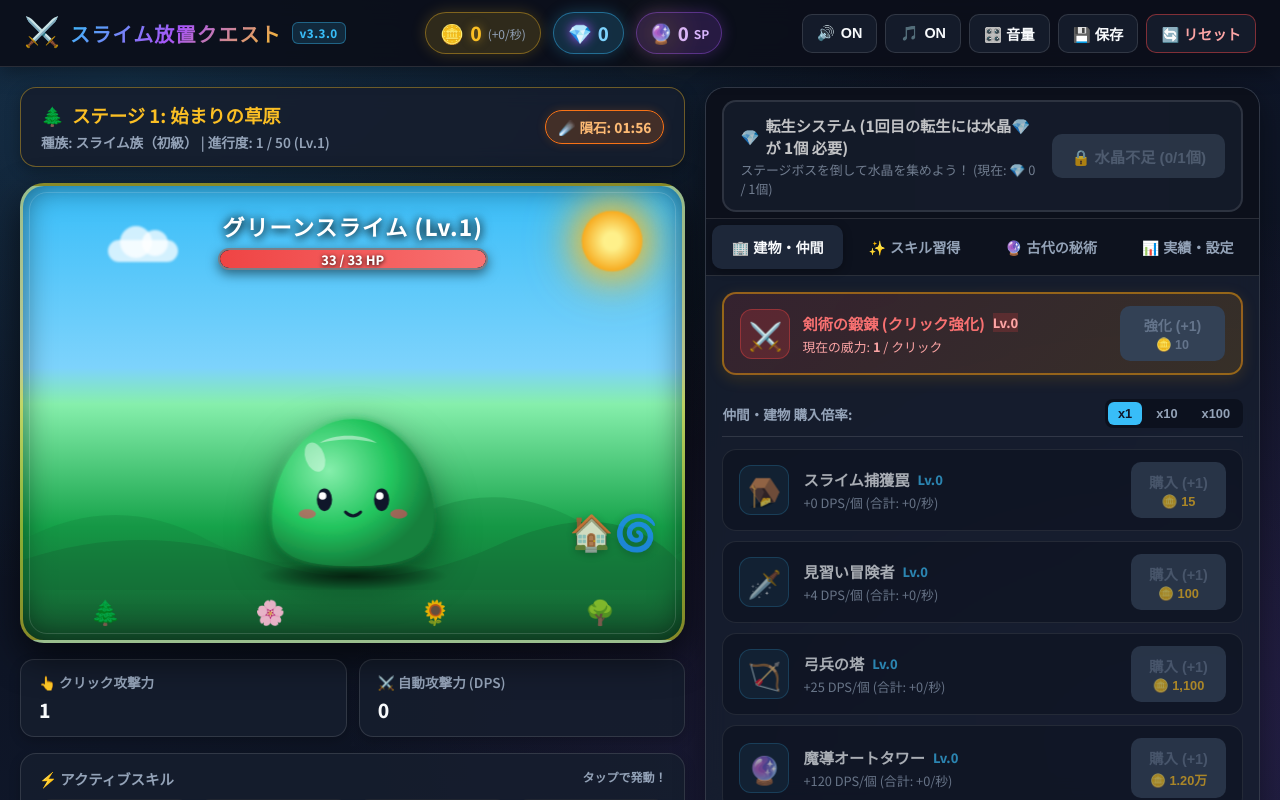
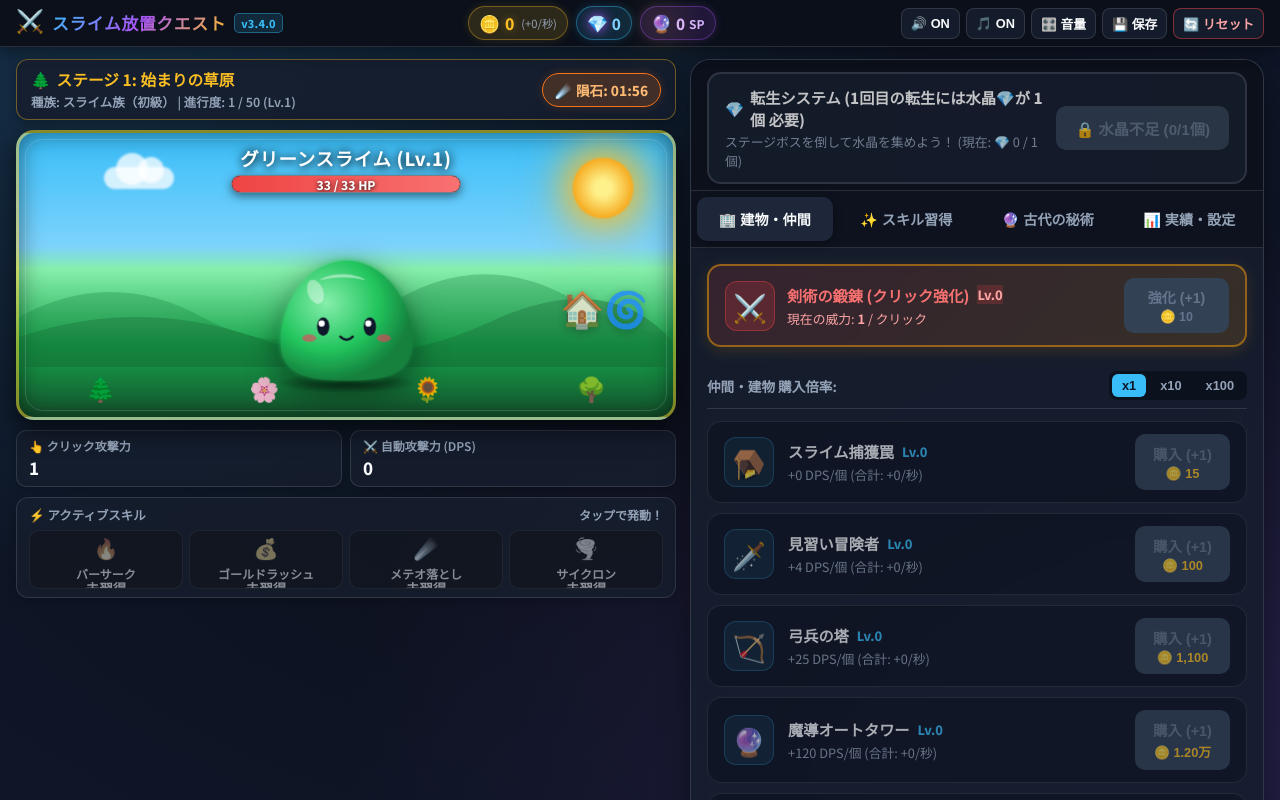
Before and after one commit to kousuke-f-star/KosProjects, a plain HTML site: page index.html in a window 1280 px wide. Drawn offline with Linux system fonts and the light colour scheme.

Commit message:
feat: v3.4.0 - 全機能100%維持！iPad・タブレット画面に完全最適化した超スリム・スマートUI設計！画面下への侵食を完全解消！

```diff
--- a/index.html
+++ b/index.html
@@ -7,7 +7,7 @@
   <link rel="preconnect" href="https://fonts.googleapis.com">
   <link rel="preconnect" href="https://fonts.gstatic.com" crossorigin>
   <link href="https://fonts.googleapis.com/css2?family=Noto+Sans+JP:wght@400;600;700;800;900&display=swap" rel="stylesheet">
-  <link rel="stylesheet" href="style.css?v=3.3.0">
+  <link rel="stylesheet" href="style.css?v=3.4.0">
 </head>
 <body>
 
@@ -16,7 +16,7 @@
     <div class="logo-area">
       <div class="logo-icon">⚔️</div>
       <h1>スライム放置クエスト</h1>
-      <span class="version-badge" id="app-version">v3.3.0</span>
+      <span class="version-badge" id="app-version">v3.4.0</span>
     </div>
 
     <div class="header-stats">
@@ -380,6 +380,6 @@
   <div class="toast-container" id="toast-container"></div>
 
   <!-- ゲームスクリプト -->
-  <script src="game.js?v=3.3.0"></script>
+  <script src="game.js?v=3.4.0"></script>
 </body>
 </html>
--- a/style.css
+++ b/style.css
@@ -50,106 +50,112 @@ body {
   flex-direction: column;
 }
 
-/* ヘッダー */
+/* ヘッダー（スリム・コンパクト設計でiPadでも1行にすっきり収まる） */
 header {
   display: flex;
   justify-content: space-between;
   align-items: center;
-  padding: 12px 24px;
-  background: rgba(11, 15, 25, 0.92);
+  padding: 6px 16px;
+  background: rgba(11, 15, 25, 0.94);
   backdrop-filter: blur(12px);
   border-bottom: 1px solid var(--border-color);
   position: sticky;
   top: 0;
   z-index: 100;
-  box-shadow: 0 4px 20px rgba(0, 0, 0, 0.4);
+  box-shadow: 0 4px 16px rgba(0, 0, 0, 0.4);
+  gap: 10px;
+  flex-wrap: nowrap;
 }
 
 .logo-area {
   display: flex;
   align-items: center;
-  gap: 10px;
+  gap: 8px;
+  flex-shrink: 0;
 }
 
 .logo-icon {
-  font-size: 1.8rem;
+  font-size: 1.4rem;
   animation: bounce-small 2s infinite ease-in-out;
 }
 
 .logo-area h1 {
-  font-size: 1.25rem;
+  font-size: 1.05rem;
   font-weight: 800;
   background: linear-gradient(135deg, #38bdf8, #a855f7, #fbbf24);
   -webkit-background-clip: text;
   -webkit-text-fill-color: transparent;
-  letter-spacing: 0.06em;
+  letter-spacing: 0.04em;
+  white-space: nowrap;
 }
 
 .version-badge {
   background: rgba(56, 189, 248, 0.15);
   border: 1px solid rgba(56, 189, 248, 0.4);
   color: #38bdf8;
-  font-size: 0.72rem;
-  font-weight: 800;
-  padding: 2px 7px;
-  border-radius: 6px;
-  letter-spacing: 0.04em;
+  font-size: 0.68rem;
+  font-weight: 800;
+  padding: 1px 6px;
+  border-radius: 5px;
+  letter-spacing: 0.02em;
 }
 
 .header-stats {
   display: flex;
-  gap: 12px;
-  align-items: center;
+  gap: 8px;
+  align-items: center;
+  flex-shrink: 1;
 }
 
 .gold-display {
   display: flex;
   align-items: center;
-  gap: 6px;
-  background: rgba(251, 191, 36, 0.15);
-  border: 1px solid rgba(251, 191, 36, 0.4);
-  padding: 6px 14px;
+  gap: 5px;
+  background: rgba(251, 191, 36, 0.14);
+  border: 1px solid rgba(251, 191, 36, 0.35);
+  padding: 4px 10px;
   border-radius: 999px;
-  box-shadow: 0 0 15px rgba(251, 191, 36, 0.2);
+  box-shadow: 0 0 10px rgba(251, 191, 36, 0.15);
 }
 
 .gold-icon {
-  font-size: 1.2rem;
+  font-size: 1.05rem;
   animation: spin-slow 8s linear infinite;
 }
 
 .gold-value {
-  font-size: 1.2rem;
+  font-size: 0.98rem;
   font-weight: 800;
   color: var(--accent-gold);
   font-variant-numeric: tabular-nums;
-  text-shadow: 0 0 10px rgba(251, 191, 36, 0.5);
+  text-shadow: 0 0 8px rgba(251, 191, 36, 0.4);
 }
 
 .gps-value {
-  font-size: 0.75rem;
+  font-size: 0.7rem;
   color: var(--text-sub);
+  margin-left: 2px;
 }
 
 /* 転生の水晶表示バッジ */
 .crystal-display {
   display: flex;
   align-items: center;
-  gap: 6px;
-  background: rgba(56, 189, 248, 0.18);
-  border: 1px solid rgba(56, 189, 248, 0.45);
-  padding: 6px 14px;
+  gap: 4px;
+  background: rgba(56, 189, 248, 0.15);
+  border: 1px solid rgba(56, 189, 248, 0.4);
+  padding: 4px 10px;
   border-radius: 999px;
-  box-shadow: 0 0 15px rgba(56, 189, 248, 0.25);
+  box-shadow: 0 0 10px rgba(56, 189, 248, 0.2);
 }
 
 .crystal-icon {
-  font-size: 1.2rem;
+  font-size: 1.05rem;
   animation: magic-float 2.5s infinite ease-in-out;
 }
 
 .crystal-value {
-  font-size: 1.15rem;
+  font-size: 0.95rem;
   font-weight: 800;
   color: #7dd3fc;
 }
@@ -158,43 +164,45 @@ header {
 .soul-display {
   display: flex;
   align-items: center;
-  gap: 5px;
-  background: rgba(168, 85, 247, 0.18);
-  border: 1px solid rgba(168, 85, 247, 0.4);
-  padding: 6px 12px;
+  gap: 4px;
+  background: rgba(168, 85, 247, 0.15);
+  border: 1px solid rgba(168, 85, 247, 0.35);
+  padding: 4px 10px;
   border-radius: 999px;
-  box-shadow: 0 0 15px rgba(168, 85, 247, 0.25);
+  box-shadow: 0 0 10px rgba(168, 85, 247, 0.2);
 }
 
 .soul-icon {
-  font-size: 1.2rem;
+  font-size: 1.05rem;
   animation: pulse-glow 3s infinite ease-in-out;
 }
 
 .soul-value {
-  font-size: 1.15rem;
+  font-size: 0.95rem;
   font-weight: 800;
   color: var(--accent-purple-light);
 }
 
 .header-controls {
   display: flex;
-  gap: 8px;
+  gap: 6px;
+  flex-shrink: 0;
 }
 
 .icon-btn {
   background: var(--bg-card);
   border: 1px solid var(--border-color);
   color: var(--text-main);
-  padding: 8px 14px;
-  border-radius: 10px;
+  padding: 5px 9px;
+  border-radius: 8px;
   cursor: pointer;
-  font-size: 0.9rem;
+  font-size: 0.8rem;
   font-weight: 700;
   transition: all 0.2s;
   display: flex;
   align-items: center;
-  gap: 6px;
+  gap: 4px;
+  white-space: nowrap;
 }
 
 .icon-btn:hover {
@@ -203,12 +211,12 @@ header {
   transform: translateY(-1px);
 }
 
-/* メインレイアウト */
+/* メインレイアウト（iPadでも快適な2カラム・1画面設計） */
 .game-container {
   display: grid;
-  grid-template-columns: 1.2fr 1fr;
-  gap: 20px;
-  padding: 20px;
+  grid-template-columns: 1.15fr 1fr;
+  gap: 14px;
+  padding: 12px 16px;
   max-width: 1320px;
   margin: 0 auto;
   flex: 1;
@@ -218,8 +226,8 @@ header {
 @media (max-width: 960px) {
   .game-container {
     grid-template-columns: 1fr;
-    padding: 12px;
-    gap: 16px;
+    padding: 10px;
+    gap: 12px;
   }
 }
 
@@ -227,34 +235,34 @@ header {
 .battle-section {
   display: flex;
   flex-direction: column;
-  gap: 16px;
+  gap: 10px;
 }
 
 .stage-card {
   background: var(--bg-card);
   border: 1px solid var(--border-gold);
-  border-radius: 16px;
-  padding: 14px 20px;
+  border-radius: 12px;
+  padding: 8px 14px;
   backdrop-filter: blur(10px);
   display: flex;
   justify-content: space-between;
   align-items: center;
-  box-shadow: 0 4px 15px rgba(0, 0, 0, 0.3);
+  box-shadow: 0 3px 12px rgba(0, 0, 0, 0.3);
 }
 
 .stage-info h2 {
-  font-size: 1.15rem;
+  font-size: 0.98rem;
   font-weight: 700;
   color: var(--accent-gold);
   display: flex;
   align-items: center;
-  gap: 8px;
+  gap: 6px;
 }
 
 .stage-progress-text {
-  font-size: 0.85rem;
+  font-size: 0.78rem;
   color: var(--text-sub);
-  margin-top: 4px;
+  margin-top: 2px;
   font-weight: 600;
 }
 
@@ -307,16 +315,17 @@ header {
    =================================================== */
 .slime-arena {
   border: 3px solid rgba(251, 191, 36, 0.5);
-  border-radius: 24px;
-  padding: 24px 20px 20px 20px;
+  border-radius: 18px;
+  padding: 12px 14px 8px 14px;
   display: flex;
   flex-direction: column;
   align-items: center;
   justify-content: space-between;
   position: relative;
-  min-height: 460px;
+  min-height: 290px;
+  max-height: 315px;
   overflow: hidden;
-  box-shadow: 0 15px 35px rgba(0, 0, 0, 0.6), inset 0 0 30px rgba(0, 0, 0, 0.5);
+  box-shadow: 0 10px 25px rgba(0, 0, 0, 0.6), inset 0 0 25px rgba(0, 0, 0, 0.5);
   transition: background 0.6s ease, border-color 0.4s ease, box-shadow 0.4s ease;
 }
 
@@ -525,11 +534,11 @@ header {
 
 .slime-shadow {
   position: absolute;
-  bottom: 50px;
+  bottom: 24px;
   left: 50%;
   transform: translateX(-50%);
-  width: 190px;
-  height: 28px;
+  width: 140px;
+  height: 20px;
   background: radial-gradient(ellipse at center, rgba(0, 0, 0, 0.6) 0%, transparent 70%);
   border-radius: 50%;
   pointer-events: none;
@@ -613,23 +622,23 @@ header {
 }
 
 .enemy-name {
-  font-size: 1.4rem;
-  font-weight: 800;
-  letter-spacing: 0.05em;
-  margin-bottom: 6px;
+  font-size: 1.15rem;
+  font-weight: 800;
+  letter-spacing: 0.04em;
+  margin-bottom: 4px;
   color: #ffffff;
   text-shadow: 0 2px 8px rgba(0, 0, 0, 0.9), 0 0 12px rgba(0, 0, 0, 0.7);
 }
 
 .enemy-hp-container {
-  width: 270px;
-  height: 22px;
+  width: 230px;
+  height: 18px;
   background: var(--hp-bg);
-  border-radius: 12px;
+  border-radius: 10px;
   overflow: hidden;
   position: relative;
-  border: 2px solid rgba(255, 255, 255, 0.4);
-  box-shadow: 0 4px 12px rgba(0, 0, 0, 0.5), inset 0 2px 4px rgba(0, 0, 0, 0.5);
+  border: 1.5px solid rgba(255, 255, 255, 0.4);
+  box-shadow: 0 3px 10px rgba(0, 0, 0, 0.5), inset 0 2px 4px rgba(0, 0, 0, 0.5);
 }
 
 .enemy-hp-bar {
@@ -637,7 +646,7 @@ header {
   height: 100%;
   background: linear-gradient(90deg, #ef4444, #f87171);
   transition: width 0.15s ease-out;
-  border-radius: 10px;
+  border-radius: 8px;
 }
 
 .enemy-hp-text {
@@ -649,7 +658,7 @@ header {
   display: flex;
   align-items: center;
   justify-content: center;
-  font-size: 0.8rem;
+  font-size: 0.75rem;
   font-weight: 800;
   color: #fff;
   text-shadow: 0 1px 4px rgba(0, 0, 0, 0.95);
@@ -660,7 +669,7 @@ header {
   position: relative;
   cursor: pointer;
   z-index: 5;
-  margin: 15px 0 35px 0;
+  margin: 6px 0 12px 0;
   transition: transform 0.05s ease;
   touch-action: none !important;
   -webkit-touch-callout: none !important;
@@ -670,9 +679,9 @@ header {
 
 .slime-wrapper:active { transform: scale(0.92, 0.85); }
 .slime-svg {
-  width: 190px;
-  height: 190px;
-  filter: drop-shadow(0 14px 20px rgba(0, 0, 0, 0.5));
+  width: 155px;
+  height: 155px;
+  filter: drop-shadow(0 10px 16px rgba(0, 0, 0, 0.5));
   animation: slime-idle 2.4s ease-in-out infinite alternate;
   transform-origin: bottom center;
 }
@@ -772,37 +781,37 @@ header {
 .combat-stats-grid {
   display: grid;
   grid-template-columns: repeat(2, 1fr);
-  gap: 12px;
+  gap: 8px;
 }
 
 .stat-box {
   background: var(--bg-card);
   border: 1px solid var(--border-color);
-  border-radius: 14px;
-  padding: 12px 18px;
+  border-radius: 10px;
+  padding: 6px 12px;
   display: flex;
   flex-direction: column;
-  gap: 4px;
-  box-shadow: 0 4px 12px rgba(0,0,0,0.2);
-}
-
-.stat-label { font-size: 0.85rem; color: var(--text-sub); font-weight: 600; }
-.stat-val { font-size: 1.2rem; font-weight: 800; color: var(--text-main); }
+  gap: 2px;
+  box-shadow: 0 2px 8px rgba(0,0,0,0.2);
+}
+
+.stat-label { font-size: 0.75rem; color: var(--text-sub); font-weight: 600; }
+.stat-val { font-size: 1.05rem; font-weight: 800; color: var(--text-main); }
 
 /* アクティブスキルエリア */
 .skills-action-bar {
   background: var(--bg-card);
   border: 1px solid var(--border-color);
-  border-radius: 16px;
-  padding: 14px 18px;
+  border-radius: 12px;
+  padding: 8px 12px;
   display: flex;
   flex-direction: column;
-  gap: 10px;
-  box-shadow: 0 4px 12px rgba(0,0,0,0.2);
+  gap: 6px;
+  box-shadow: 0 2px 8px rgba(0,0,0,0.2);
 }
 
 .skills-action-bar-title {
-  font-size: 0.9rem;
+  font-size: 0.78rem;
   font-weight: 700;
   color: var(--text-sub);
   display: flex;
@@ -812,7 +821,7 @@ header {
 .active-skills-list {
   display: grid;
   grid-template-columns: repeat(4, 1fr);
-  gap: 8px;
+  gap: 6px;
 }
 
 @media (max-width: 540px) {
@@ -840,24 +849,35 @@ header {
 .active-skill-btn {
   background: rgba(11, 15, 25, 0.8);
   border: 1px solid var(--border-color);
-  border-radius: 12px;
-  padding: 12px 8px;
+  border-radius: 10px;
+  padding: 6px 6px;
   display: flex;
   flex-direction: column;
   align-items: center;
-  gap: 6px;
+  gap: 4px;
   cursor: pointer;
   position: relative;
   overflow: hidden;
   transition: all 0.2s;
   color: var(--text-main);
+  font-size: 0.78rem;
+}
+
+.active-skill-btn .skill-icon {
+  font-size: 1.25rem;
+}
+
+.active-skill-btn .skill-name {
+  font-size: 0.75rem;
+  font-weight: 700;
+  white-space: nowrap;
 }
 
 .active-skill-btn:hover:not(:disabled) {
   background: var(--bg-card-hover);
   border-color: var(--accent-purple);
-  transform: translateY(-2px);
-  box-shadow: 0 6px 15px rgba(168, 85, 247, 0.3);
+  transform: translateY(-1px);
+  box-shadow: 0 4px 12px rgba(168, 85, 247, 0.3);
 }
 
 .active-skill-btn:disabled { opacity: 0.5; cursor: not-allowed; filter: grayscale(0.6); }
@@ -1563,3 +1583,54 @@ header {
   min-width: 45px;
   text-align: right;
 }
+
+/* 📱 iPad・タブレット用スマート表示最適化（画面下への侵食を完全防止！） */
+@media (max-width: 1024px) {
+  header {
+    padding: 5px 12px;
+    gap: 6px;
+  }
+  .logo-area h1 {
+    font-size: 0.95rem;
+  }
+  .header-stats {
+    gap: 6px;
+  }
+  .gold-display, .crystal-display, .soul-display {
+    padding: 3px 8px;
+    font-size: 0.85rem;
+  }
+  .gold-value, .crystal-value, .soul-value {
+    font-size: 0.88rem;
+  }
+  .header-controls {
+    gap: 4px;
+  }
+  .icon-btn {
+    padding: 4px 7px;
+    font-size: 0.75rem;
+  }
+  .game-container {
+    gap: 10px;
+    padding: 8px 10px;
+  }
+  .tab-content {
+    max-height: calc(100vh - 160px);
+  }
+}
+
+@media (max-width: 768px) {
+  .version-badge {
+    display: none;
+  }
+  .gps-value {
+    display: none;
+  }
+  .header-controls .icon-btn span {
+    display: none;
+  }
+  .header-controls .icon-btn {
+    padding: 6px 8px;
+    font-size: 0.95rem;
+  }
+}
```
